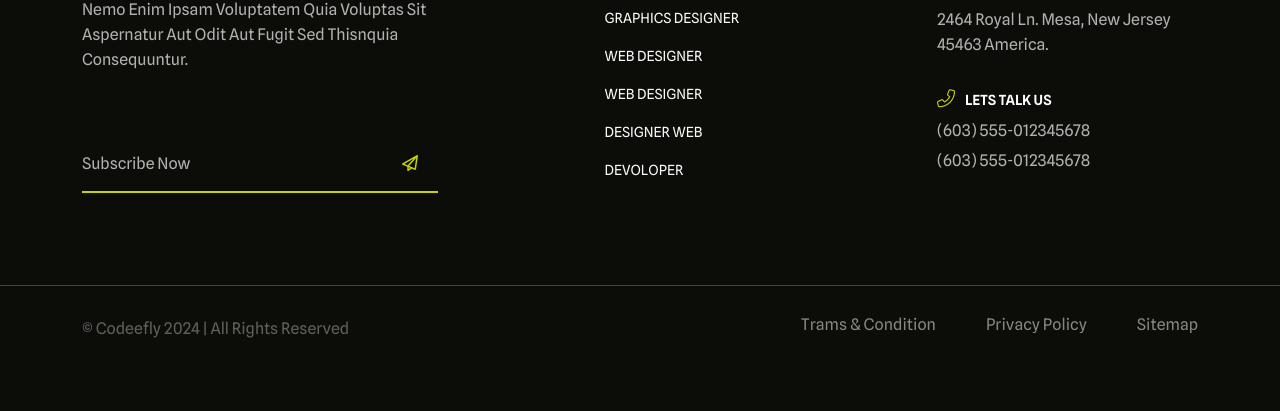
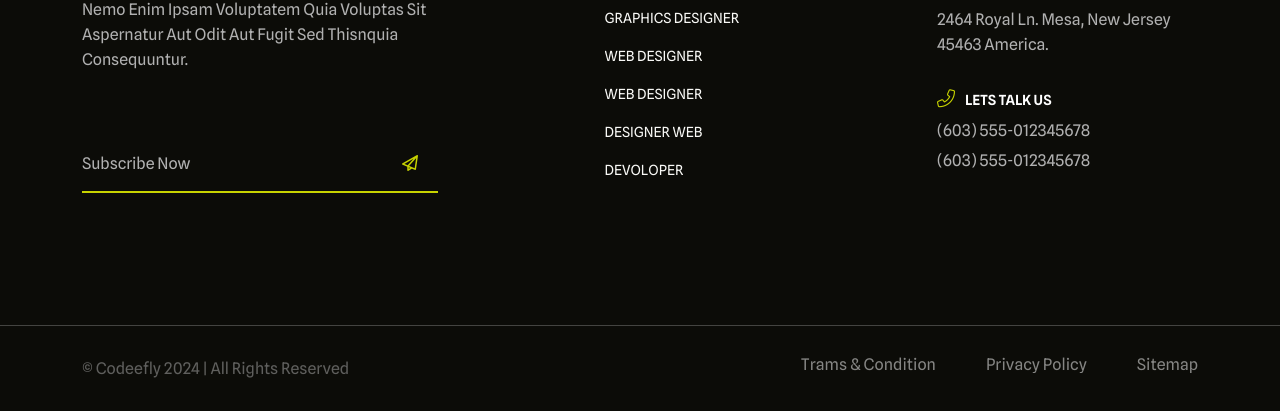
Before and after one commit to Abhi-887/abhishek, a plain HTML site: page index.html in a window 1280 px wide. Shown: the part 3913-4324 px from the top of the page. Before the commit the page ends 4284 px from the top, so only its background shows below. Drawn offline with Linux system fonts and the light colour scheme; files whose address does not match are found by name.

Commit message:
Update index.html

```diff
--- a/index.html
+++ b/index.html
@@ -942,7 +942,7 @@
         <!--============================
         FOOTER START
     ==============================-->
-        <footer class="tf__footer pb_80" id="contact">
+        <footer class="tf__footer pb_80 pb_120" id="contact">
           <div class="container">
             <div class="row justify-content-between">
               <div class="col-xl-4 col-md-12 col-lg-4">
```
